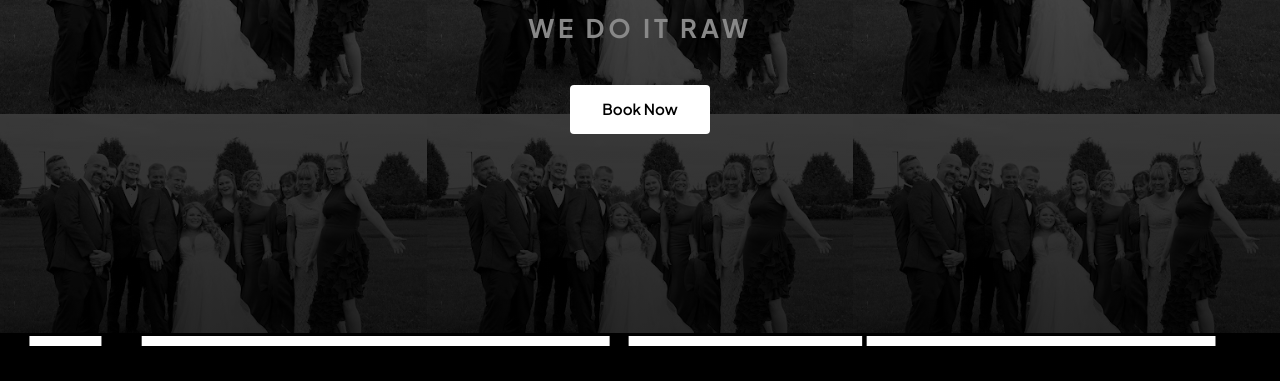
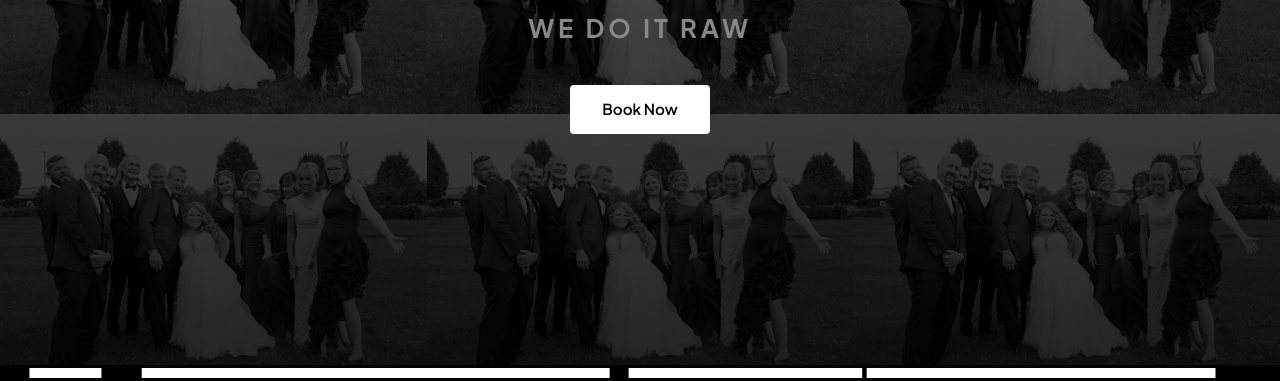
Before and after one commit to wh1tt44/devinwhittington.com, a plain HTML site: page index.html in a window 1280 px wide. Shown: the part 419-800 px from the top of the page. Drawn offline with Linux system fonts and the light colour scheme.

Commit message:
Adjust glitch bars position and height

```diff
--- a/style.css
+++ b/style.css
@@ -745,10 +745,10 @@ body {
 /* Glitch bars on the seam between the hero and About */
 .glitch-bars {
     position: absolute;
-    top: -48px;
+    top: -16px;
     left: 0;
     width: 100%;
-    height: 48px;
+    height: 16px;
     background: #000;
     overflow: hidden;
     pointer-events: none;
```
